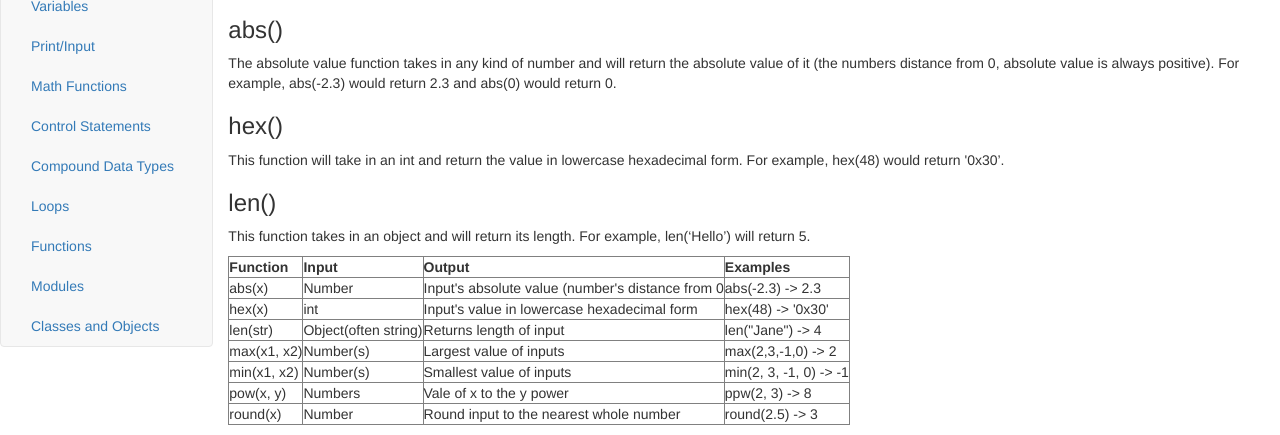
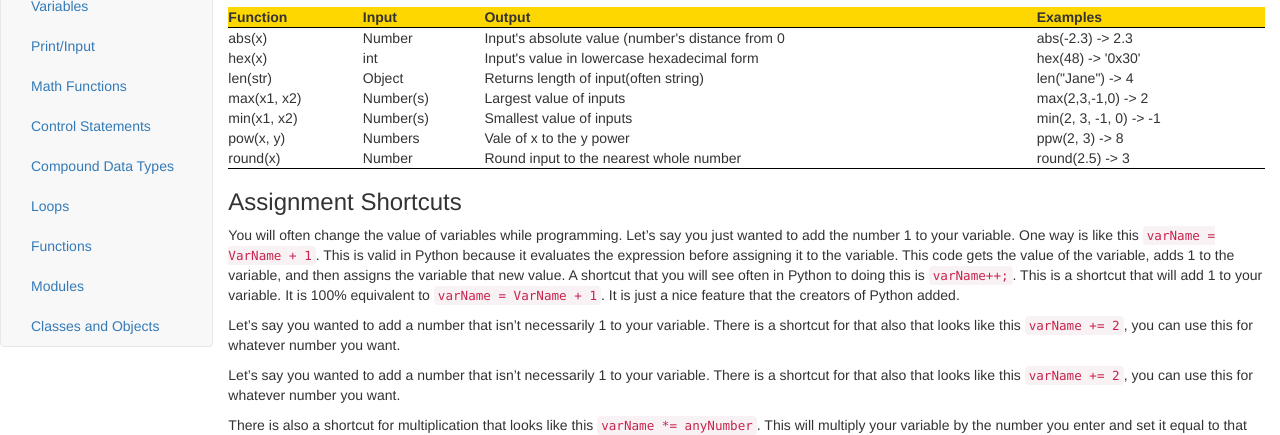
Before and after one commit to colbs255/CodeHelp, a plain HTML site: page PY-MathFunctions.html in a window 1280 px wide. Shown: the part 400-835 px from the top of the page. Drawn offline with nearby package versions, Linux system fonts and the light colour scheme.

Commit message:
fixed python

```diff
--- a/CSS-main.css
+++ b/CSS-main.css
@@ -112,11 +112,12 @@ footer > p {
 }
 
 .normalTable {
-    border: 1px solid black;
+    border-bottom: 1px solid black;
     width: 100%;
 }
 
 .normalTable th {
     border-bottom: 1px solid black;
     background-color: gold;
+
 }
--- a/PY-MathFunctions.html
+++ b/PY-MathFunctions.html
@@ -75,16 +75,7 @@
         <h1 class="pageTitle">Math Functions</h1>
         <p>Python has many built in math tools that make programming easy and intuitive. All of these tools belong to the <code>math</code> module. A module is like a class in java which is just a file with functions and variables that someone else can use. Many modules must be imported into your code (you will learn this soon), but the math module is actually imported by default. Here are some of the most useful functions from the math module.</p>
 
-        <h3>abs()</h3>
-        <p>The absolute value function takes in any kind of number and will return the absolute value of it (the numbers distance from 0, absolute value is always positive). For example, abs(-2.3) would return 2.3 and abs(0) would return 0.</p>
-
-        <h3>hex()</h3>
-        <p>This function will take in an int and return the value in lowercase hexadecimal form. For example, hex(48) would return '0x30’.</p>
-
-        <h3>len()</h3>
-
-        <p>This function takes in an object and will return its length. For example, len(‘Hello’) will return 5.</p>
-        <table border="1px">
+        <table class="normalTable">
             <tr>
                 <th>Function</th>
                 <th>Input</th>
@@ -107,8 +98,8 @@
 
             <tr>
                 <td>len(str)</td>
-                <td>Object(often string)</td>
-                <td>Returns length of input</td>
+                <td>Object</td>
+                <td>Returns length of input(often string)</td>
                 <td>len("Jane") -> 4</td>
             </tr>
 
```
Also changed, not shown: PY-ControlStatements.html (+1 -1 lines).
